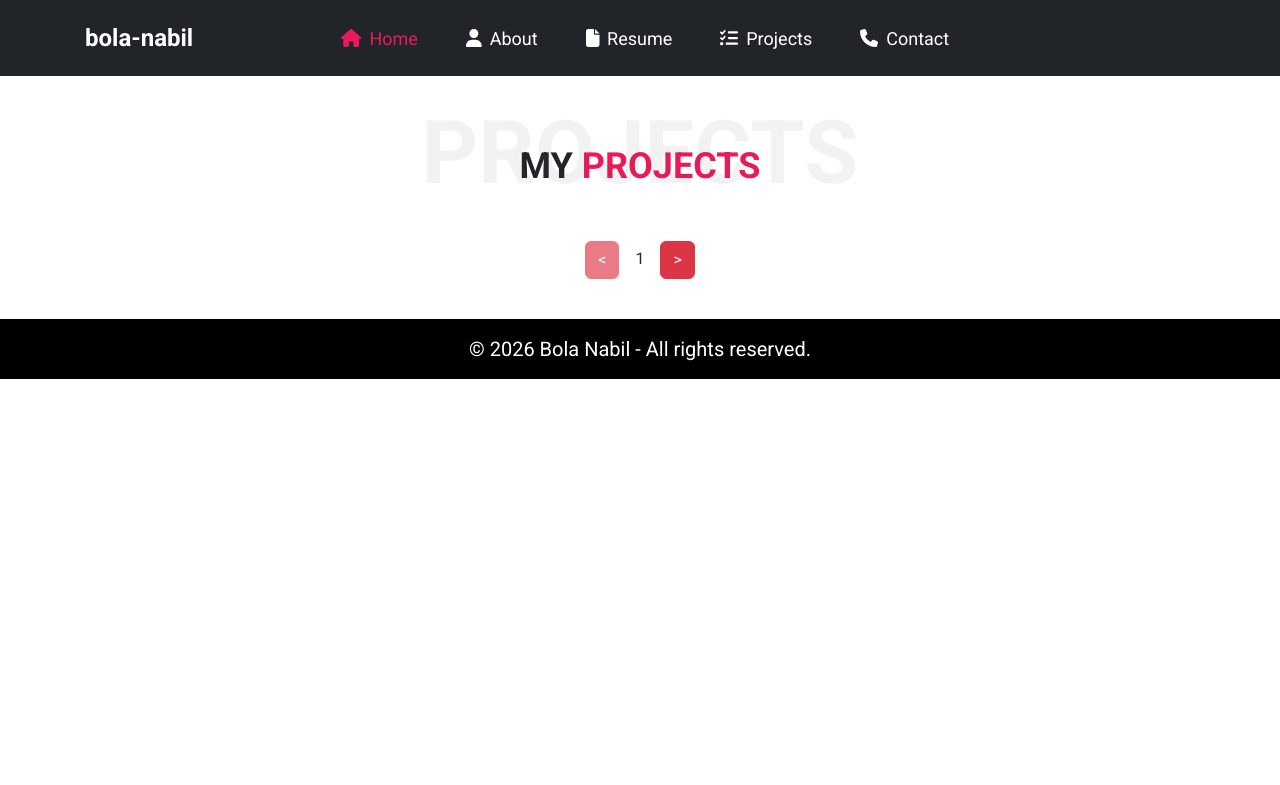
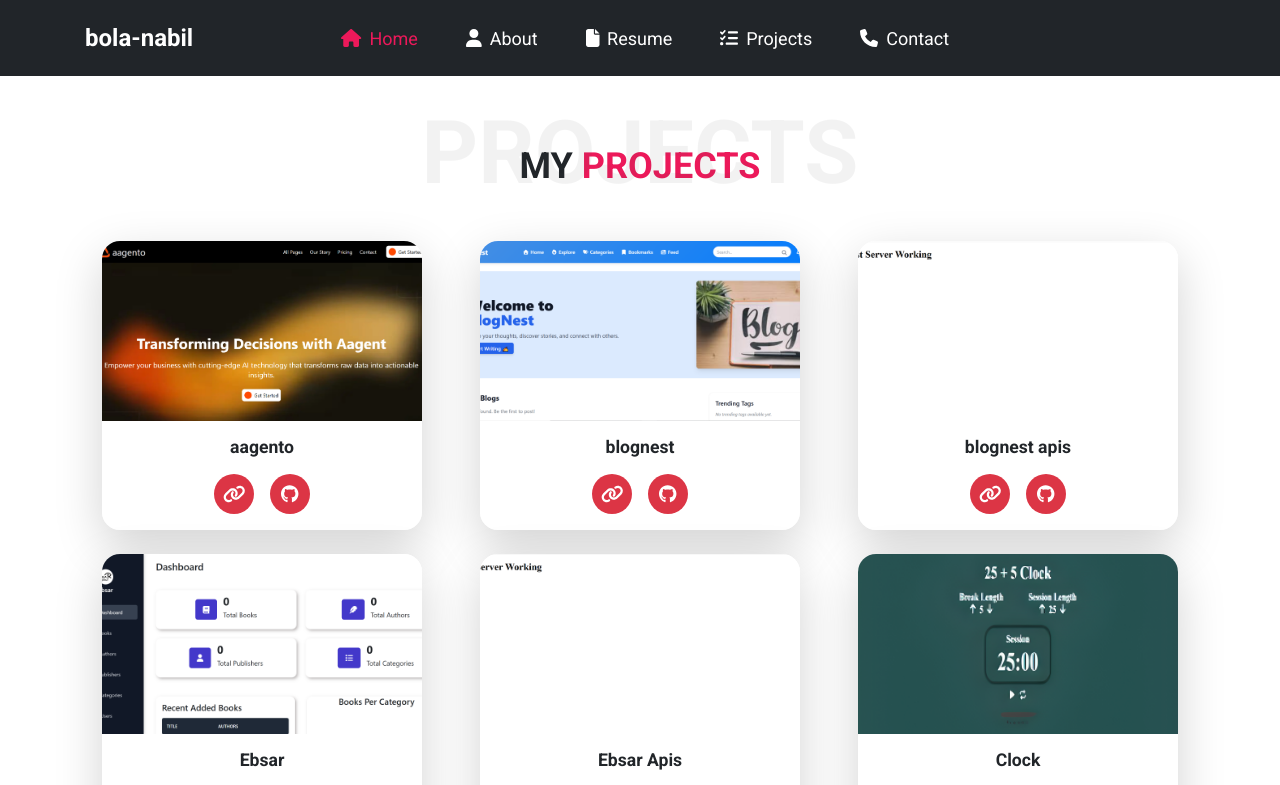
Before and after one commit to bola-nabil/bola-nabil, a React (Create React App) app: page /projects in a window 1280 px wide. Shown: the top 785 px of the page. Built offline with nearby package versions, Linux system fonts and the light colour scheme.

Commit message:
improve code

```diff
--- a/src/pages/Projects/Projects.jsx
+++ b/src/pages/Projects/Projects.jsx
@@ -9,7 +9,7 @@ import { Row, Col } from "react-bootstrap";
 import "./projects.css";
 
 const Projects = () => {
-    const data = useData();
+    const {content: data} = useData();
 
   const pageSize = 9;
   const [currentPage, setCurrentPage] = useState(0);
```
